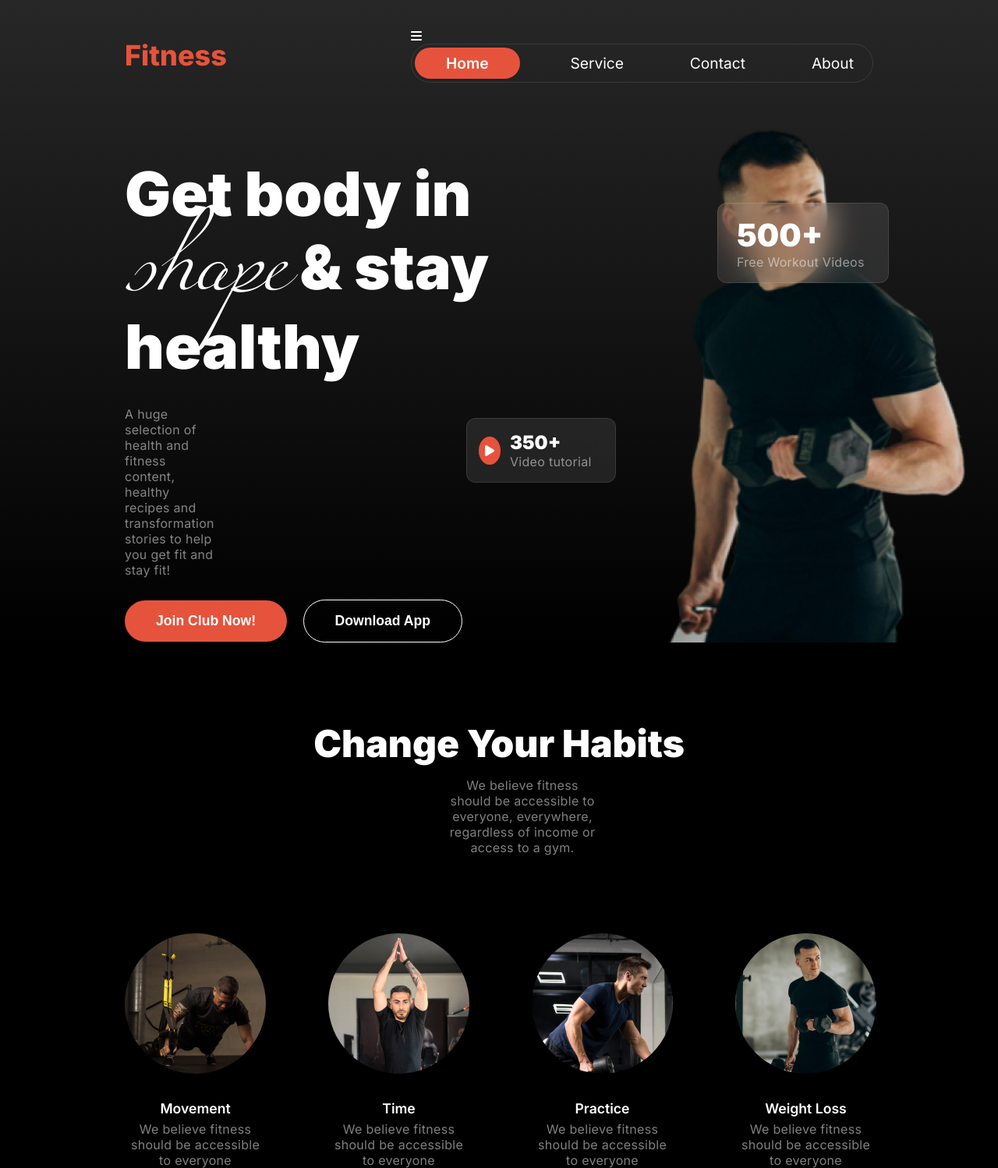
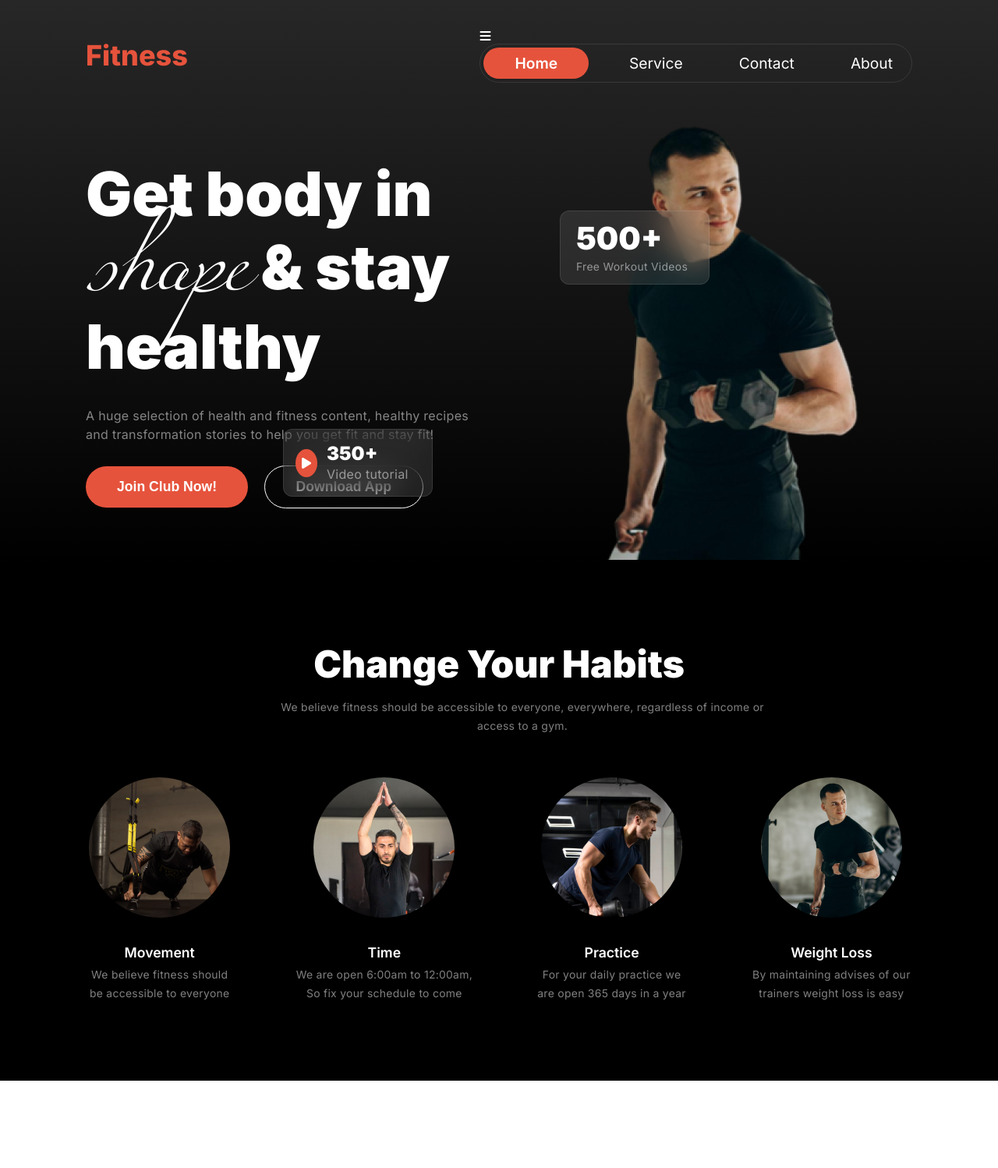
Before and after one commit to Md-Shohanul-Islam/B10A2-versatile-ui, a plain HTML site: page index.html in a window 1280 px wide. Shown: the part 20-1518 px from the top of the page at 78% size. After the commit the page ends 1406 px from the top, so only its background shows below. Drawn offline with Linux system fonts and the light colour scheme.

Commit message:
Habits section done

```diff
--- a/Styles/fitness.css
+++ b/Styles/fitness.css
@@ -30,21 +30,22 @@ body {
 
 }
 .common-p {
-    font-size: 1rem;
+    font-size: .87rem;
     font-weight: 400;
     letter-spacing: 0.3px;
+    line-height: 24px;
     text-align: left;
     color: rgba(255, 255, 255, 0.5);
 }
 
+
 /* header related styles  */
 header {
-    width: 100%;
     background: linear-gradient(180.00deg, rgb(41, 40, 40),rgb(0, 0, 0) 100%);
 }
 
 nav {
-    width: 75%;
+    width: 1060px;
     margin: 0 auto;
     padding: 3.5rem 0 2rem;
     justify-content: space-between;
@@ -60,7 +61,7 @@ nav h3 a {
 nav ul {
     justify-content: space-between;
     align-items: center;
-    gap: 2.8rem;
+    gap: 2rem;
     list-style: none;
     border: 1px solid rgba(255, 255, 255, 0.1);
     border-radius: 39px;
@@ -80,12 +81,14 @@ nav ul a {
 
 /* banner related styles  */
 .banner {
-    width: 75%;
+    width: 1060px;
     margin: 0 auto;
-    gap: 10rem;
+    justify-content: space-between;
+    gap: 167px;
 }
 .banner-text {
-
+    margin: 0;
+    padding: 0;
 }
 .banner-title {
     font-size: 4.9rem;
@@ -100,15 +103,19 @@ nav ul a {
 }
 .banner-p {
     margin: 0 0 1.75rem 0;
-    padding: 0 26rem 0 0;
+    /* padding: 0 21rem 0 0; */
+    font-size: 1rem;
 }
 .d-app {
     background: rgba(230, 83, 60, 0);
     border: 1px solid rgb(255, 255, 255);
     margin-left: 1rem;
 }
+.banner-image {
+    margin-right: 48px;
+}
 .banner-image img {
-    height: 100%;
+    /* height: 100%; */
 }
 
 .card-500 {
@@ -116,11 +123,11 @@ nav ul a {
     border-radius: 12px;
     backdrop-filter: blur(20px);
     background: rgba(255, 255, 255, 0.1);
-    padding: 16px 24px;
-    width: 170px;
+    padding: 10px 20px;
+    width: 150px;
     position: absolute;
-    top: 280px;
-    right: 140px;
+    top: 290px;
+    right: 370px;
 }
 .card-500-title {
     font-size: 2.5rem;
@@ -136,8 +143,8 @@ nav ul a {
     gap: 12px;
     width: 160px;
     position: absolute;
-    top: 556px;
-    right: 490px;
+    top: 570px;
+    right: 725px;
 }
 .red-350 {
     background:rgb(230, 83, 60);
@@ -148,17 +155,21 @@ nav ul a {
     font-size: 1.5rem;
     font-weight: 900;
 }
+.card-350-p {
+    font-size: 1rem;
+}
 
 /* habit related styles  */
 .habit {
     background: rgb(0, 0, 0);
 }
 .habit-container {
-    width: 75%;
+    width: 1060px;
     margin: 0 auto;
+    padding: 100px 0;
 }
 .habit-text {
-    padding: 100px;
+
     text-align: center;
 }
 .habit-title {
@@ -168,7 +179,7 @@ nav ul a {
 .habit-p {
     text-align: center;
     margin: 14px 0 0 60px;
-    padding: 0 250px;
+    padding: 0 180px 54px;
 }
 .habit-images {
     justify-content: space-between;
--- a/index.html
+++ b/index.html
@@ -42,7 +42,7 @@
                     <div class="red-350"><i class="fa-solid fa-play"></i></div>
                     <div>
                         <h3 class="card-350-title">350+</h3>
-                    <p class="common-p">Video tutorial</p>
+                    <p class="common-p card-350-p">Video tutorial</p>
                     </div>
                 </div>
             </div>
@@ -63,17 +63,17 @@
                 <div>
                     <img src="./images/image 2.png" alt="">
                     <h4 class="h-i-t">Time</h4>
-                    <p class="common-p h-i-p">We believe fitness should be accessible to everyone</p>
+                    <p class="common-p h-i-p">We are open 6:00am to 12:00am, So fix your schedule to come</p>
                 </div>
                 <div>
                     <img src="./images/image 4.png" alt="">
                     <h4 class="h-i-t">Practice</h4>
-                    <p class="common-p h-i-p">We believe fitness should be accessible to everyone</p>
+                    <p class="common-p h-i-p">For your daily practice we are open 365 days in a year </p>
                 </div>
                 <div>
                     <img src="./images/image 5.png" alt="">
                     <h4 class="h-i-t">Weight Loss</h4>
-                    <p class="common-p h-i-p">We believe fitness should be accessible to everyone</p>
+                    <p class="common-p h-i-p">By maintaining advises of our trainers weight loss is easy</p>
                 </div>
             </div>
         </div>
```
